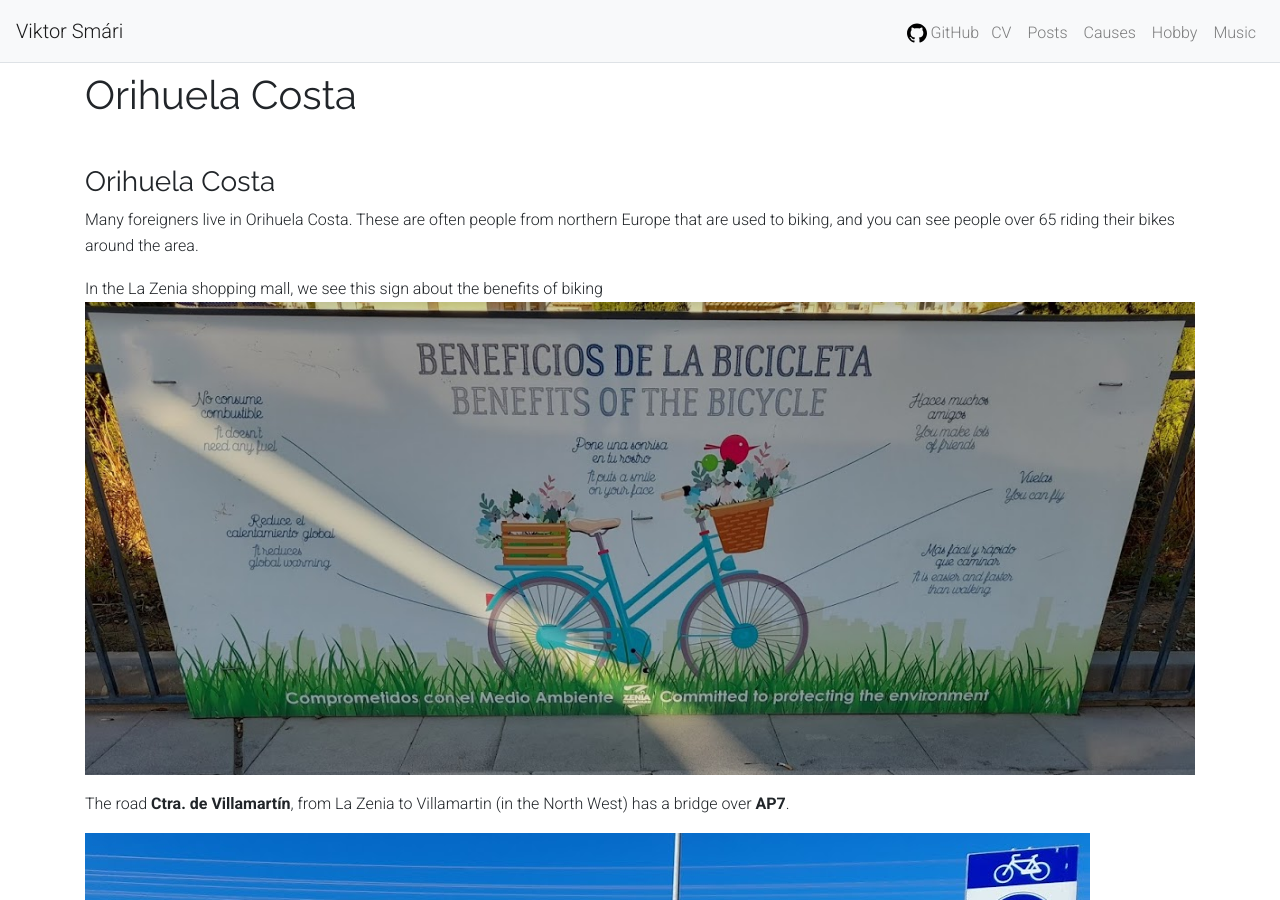
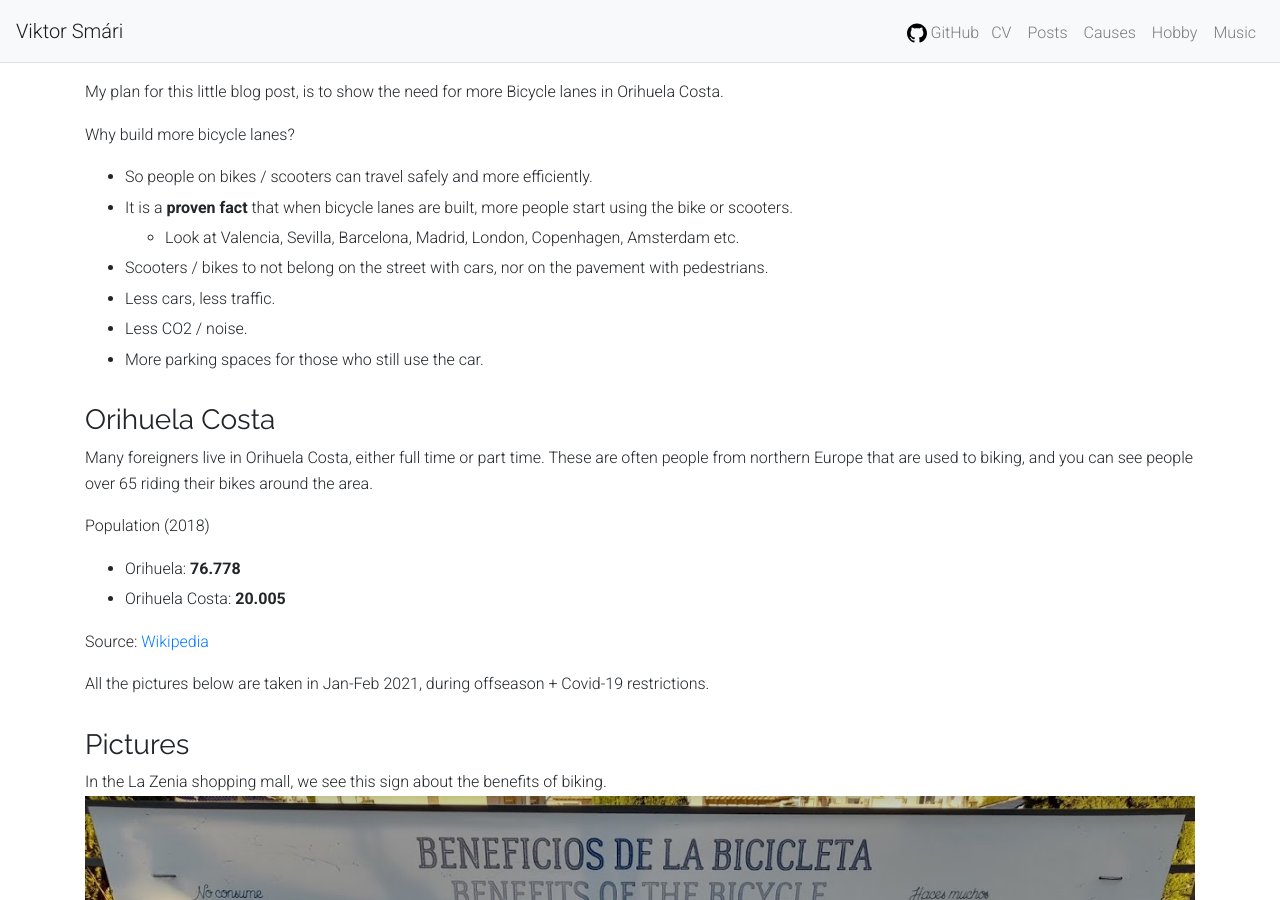
Before and after one commit to viktorsmari/viktorsmari.github.io, a Jekyll site: the page built from orihuela.md, in a window 1280 px wide and 900 px high. Built offline with Jekyll 4.4.1, drawn with Linux system fonts in a browser that asks for light colours; our own code applies the rules of GitHub Pages for plain Markdown files; comment, search, counter and statistics services are not loaded; some of the changed text lies outside the part shown.

Commit message:
Add text

```diff
--- a/orihuela.md
+++ b/orihuela.md
@@ -1,10 +1,32 @@
+My plan for this little blog post, is to show the need for more Bicycle lanes in Orihuela Costa.
+
+Why build more bicycle lanes?
+- So people on bikes / scooters can travel safely and more efficiently.
+- It is a **proven fact** that when bicycle lanes are built, more people start using the bike or scooters.
+   - Look at Valencia, Sevilla, Barcelona, Madrid, London, Copenhagen, Amsterdam etc.
+- Scooters / bikes to not belong on the street with cars, nor on the pavement with pedestrians.
+- Less cars, less traffic.
+- Less CO2 / noise.
+- More parking spaces for those who still use the car.
+
 ### Orihuela Costa
 
-Many foreigners live in Orihuela Costa.
+Many foreigners live in Orihuela Costa, either full time or part time.
 These are often people from northern Europe that are used to biking, and you can see people over 65 riding their bikes around the area.
 
 
-In the La Zenia shopping mall, we see this sign about the benefits of biking
+Population (2018)
+- Orihuela: **76.778**
+- Orihuela Costa: **20.005**
+
+Source: <a href="https://es.wikipedia.org/wiki/Orihuela_Costa" target="_blank">Wikipedia</a>
+
+
+All the pictures below are taken in Jan-Feb 2021, during offseason + Covid-19 restrictions.
+
+### Pictures
+
+In the La Zenia shopping mall, we see this sign about the benefits of biking.
 <img src="/assets/orihuela/benefits.png" class="img-fluid"/>
 
 The road **Ctra. de Villamartín**, from La Zenia to Villamartin (in the North West) has a bridge over **AP7**.
@@ -22,6 +44,9 @@
 <a target="_blank" href="https://www.google.com/maps/place/Calle+Clavo,+1-4,+03189+Orihuela,+Alicante/@37.9299735,-0.7434532,168m/data=!3m1!1e3!4m5!3m4!1s0xd6307d4804e38d3:0xcfdf2da8cb6498b4!8m2!3d37.9362153!4d-0.7486355?hl=en">
   <img src="/assets/orihuela/round.png" class="img-fluid" width="500" />
 </a>
+
+_Click the image above to open in Google Maps_
+
 <img src="/assets/orihuela/villamartin3.png" class="img-fluid" />
 
 Then the second roundabout to Calle Clavo
```
